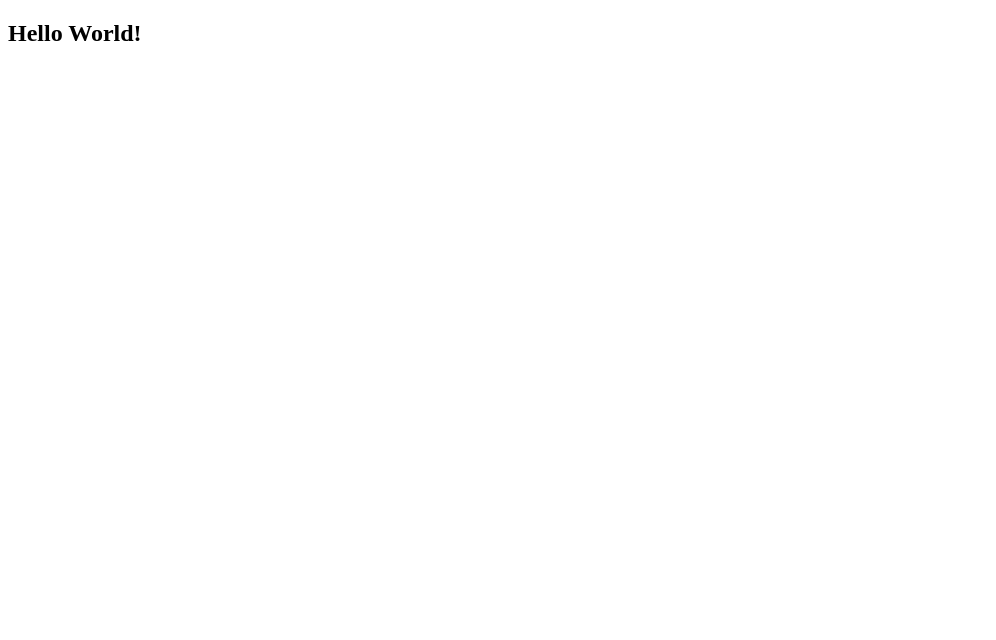
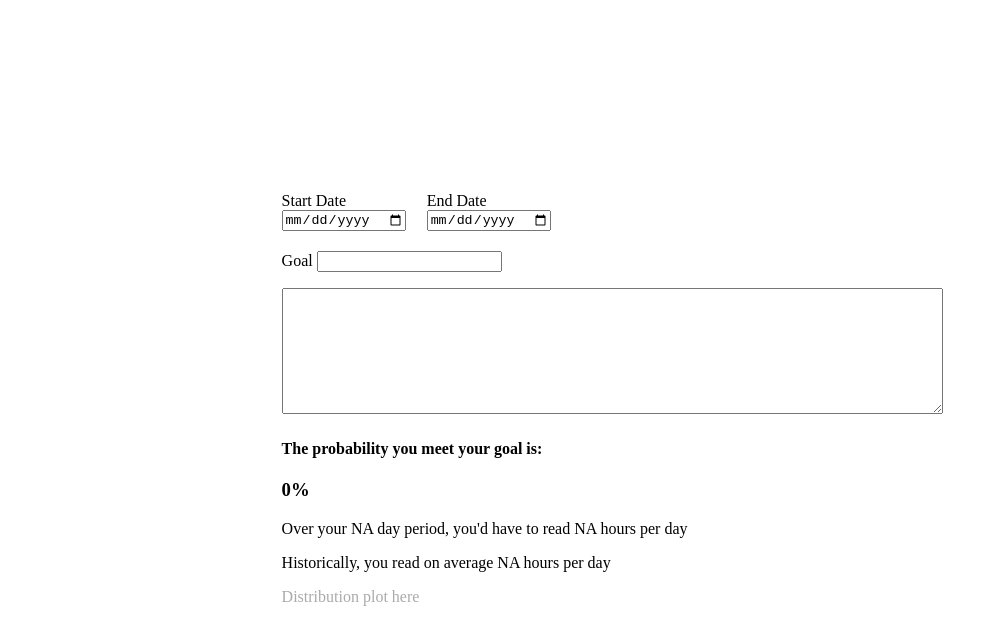
Before and after one commit to liebscher/bayesian-goals, a plain HTML site: page index.html in a window 1280 px wide. Shown: the whole page, without its empty margins (0-996 px from the left). Drawn offline with nearby package versions, Linux system fonts and the light colour scheme.

Commit message:
Added form inputs and general page shape with basic calendar functionality

```diff
--- a/index.html
+++ b/index.html
@@ -3,11 +3,111 @@
   <head>
     <meta charset="utf-8">
     <meta name="viewport" content="width=device-width, initial-scale=1">
-    <title>Hello World!</title>
+    <title>Bayesian Reading Goals</title>
+    <link rel="stylesheet" href="style.css">
+
+    <!-- import handlebars for simple templating capabilities -->
+    <script src="https://cdn.jsdelivr.net/npm/handlebars@latest/dist/handlebars.js"></script>
   </head>
   <body>
-    <div class="">
-      <h2>Hello World!</h2>
+    <div class="main-container">
+      <div class="dates-container">
+        <div class="">
+          <label for="start-date-field">Start Date</label>
+          <input type="date" name="start-date-field" value="">
+        </div>
+        <div class="">
+          <label for="end-date-field">End Date</label>
+          <input type="date" name="end-date-field" value="">
+        </div>
+      </div>
+
+      <div class="goal-container">
+        <label for="goal-field">Goal</label>
+        <input type="text" name="goal-field" value="">
+      </div>
+
+      <div class="data-feld-container">
+          <textarea name="data-field" rows="8" cols="80"></textarea>
+      </div>
+
+      <div class="outcome-container">
+        <h4>The probability you meet your goal is:</h4>
+        <h3 id="outcome-probability"></h3>
+        <div class="">
+          <p id="outcome-plan"></p>
+          <p id="outcome-history"></p>
+        </div>
+        <div class="plot-container">
+          Distribution plot here
+        </div>
+      </div>
     </div>
   </body>
+  <script type="text/javascript">
+    const MS_IN_DAY = 1000 * 60 * 60 * 24
+
+    // templates:
+    var probability_t = Handlebars.compile("{{prob}}%");
+    var plan_t = Handlebars.compile("Over your {{days}} day period, you'd have to read {{pace}} {{unit}} per day");
+    var history_t = Handlebars.compile("Historically, you read on average {{average}} {{unit}} per day");
+
+    // specify the unit of the goal: will be pages or hours (or something else)
+    var unit = "hours"
+
+    var startDate = null
+    var endDate = null
+    var days = null // the total number of the days in the goal period
+    var goal = null // the numerical goal, unitless
+
+    // set default values for the outcomes
+    document.getElementById("outcome-probability").innerText = probability_t({prob: 0})
+    document.getElementById("outcome-plan").innerText = plan_t({days: "NA", pace: "NA", unit: unit})
+    document.getElementById("outcome-history").innerText = history_t({average: "NA", unit: unit})
+
+    // grab the DOM elements for parameters
+    var startDateField = document.getElementsByName("start-date-field")[0]
+    var endDateField = document.getElementsByName("end-date-field")[0]
+
+    // update the start date of the goal
+    var updateStartDate = (date) => {
+      startDate = date;
+    }
+
+    // update the end date of the goal
+    var updateEndDate = (date) => {
+      endDate = date;
+    }
+
+    // update the number of days in the period
+    var updateDays = () => {
+      if (startDate && endDate) {
+        days = (endDate - startDate) / MS_IN_DAY
+      }
+    }
+
+    // separate concerns and refresh plan outcome
+    var refreshPlanOutcome = () => {
+      let pace = "NA";
+      if (goal) {
+        pace = goal / days
+      }
+
+      document.getElementById("outcome-plan").innerText = plan_t({days: days, pace: pace, unit: unit})
+    }
+
+    // event listeners
+    startDateField.addEventListener('change', (event) => {
+      updateStartDate(new Date(event.target.value))
+      updateDays()
+      refreshPlanOutcome()
+    });
+
+    endDateField.addEventListener('change', (event) => {
+      updateEndDate(new Date(event.target.value))
+      updateDays()
+      refreshPlanOutcome()
+    });
+
+  </script>
 </html>
--- /dev/null
+++ b/style.css
@@ -0,0 +1,33 @@
+html, body {
+  padding: 0;
+  margin: 0;
+}
+
+body {
+  display: flex;
+  justify-content: center;
+}
+
+.main-container {
+  width: 56%;
+  padding: 15% 2%;
+}
+
+.dates-container {
+  width: 40%; /* to determine how far right the end date field will be */
+  display: flex;
+  justify-content: space-between; /* to get the inputs next to each other */
+  margin-bottom: 1em;
+}
+
+.dates-container input {
+  margin-bottom: 4px;
+}
+
+.goal-container {
+  margin-bottom: 1em;
+}
+
+.plot-container {
+  color: #aaa;
+}
```
